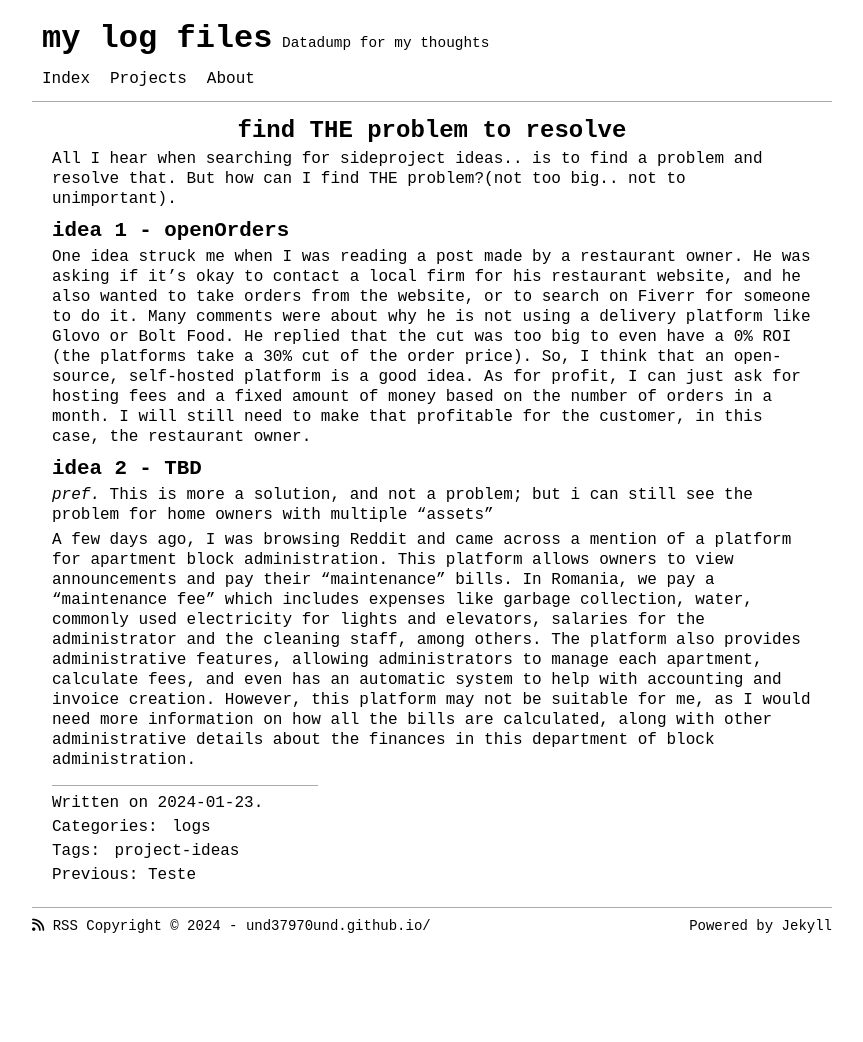
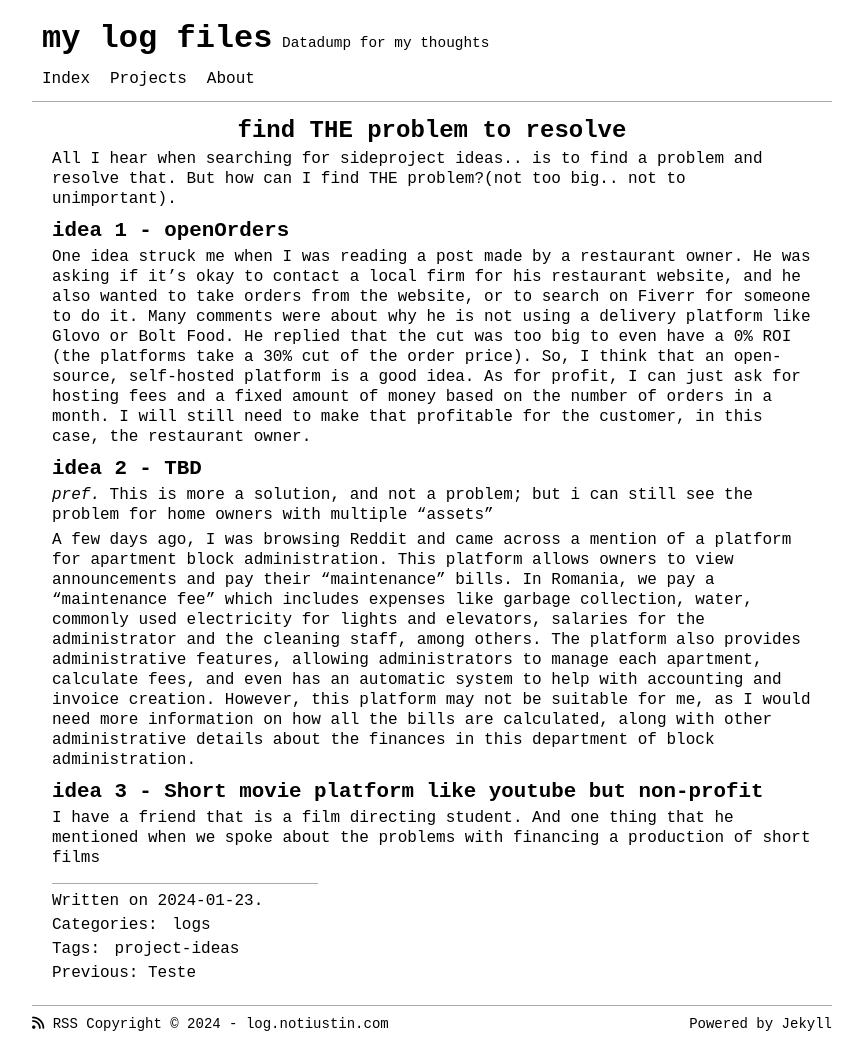
Before and after one commit to UnD37970UnD/-blog, a Jekyll site: the page built from _posts/logs/2024-01-12-find-THE-problem-to-resolve.markdown, in a window 1280 px wide. Shown: the whole page, without its empty margins (208-1071 px from the left). Built offline with Jekyll 4.4.1, drawn with Linux system fonts in a browser that asks for light colours; nearby versions of some CDN libraries; before the commit the page ends 944 px from its top, so only the background shows below that.

Commit message:
moveing the domain

```diff
--- a/_config.yml
+++ b/_config.yml
@@ -19,9 +19,9 @@ name: Iustin Ivan
 description: >- # this means to ignore newlines until "baseurl:"
   Datadump for my thoughts
 keywords: [empty]
-baseurl: "/log" # the subpath of your site, e.g. /blog
-url: "https://und37970und.github.io/" # the base hostname & protocol for your site, e.g. http://example.com
-domain: "und37970und.github.io/" # the domain name for your site, e.g. example.com
+baseurl: "/" # the subpath of your site, e.g. /blog
+url: "https://log.notiustin.com" # the base hostname & protocol for your site, e.g. http://example.com
+domain: "log.notiustin.com" # the domain name for your site, e.g. example.com
 language: en
 # Supported languages list:
 # en: English
--- a/_posts/logs/2024-01-12-find-THE-problem-to-resolve.markdown
+++ b/_posts/logs/2024-01-12-find-THE-problem-to-resolve.markdown
@@ -18,3 +18,7 @@ One idea struck me when I was reading a post made by a restaurant owner. He was
 
 A few days ago, I was browsing Reddit and came across a mention of a platform for apartment block administration. This platform allows owners to view announcements and pay their “maintenance” bills. In Romania, we pay a “maintenance fee” which includes expenses like garbage collection, water, commonly used electricity for lights and elevators, salaries for the administrator and the cleaning staff, among others. The platform also provides administrative features, allowing administrators to manage each apartment, calculate fees, and even has an automatic system to help with accounting and invoice creation.
 However, this platform may not be suitable for me, as I would need more information on how all the bills are calculated, along with other administrative details about the finances in this department of block administration.
+
+## idea 3 - Short movie platform like youtube but non-profit
+
+I have a friend that is a film directing student. And one thing that he mentioned when we spoke about the problems with financing a production of short films
```
